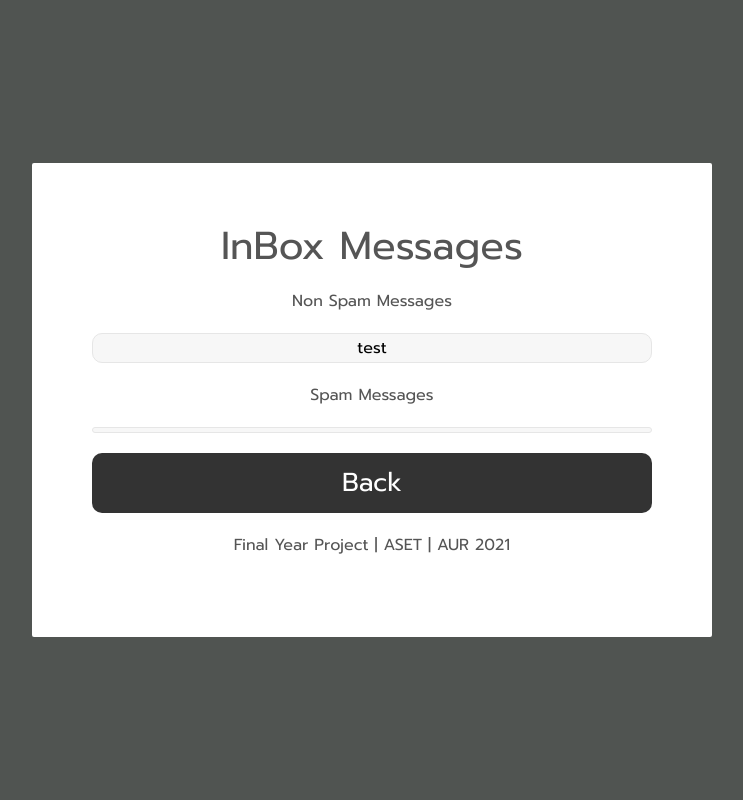
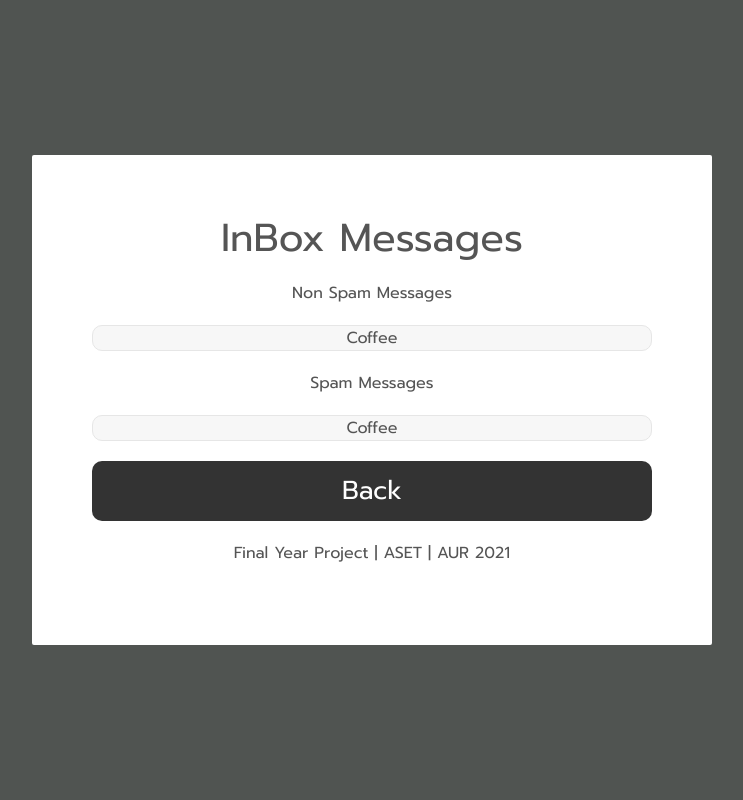
Before and after one commit to angshuman002/Mail-Spam-Filter-Final-Year-Project-AUR-2021, a Flask app: page /Box.html in a window 1280 px wide. Shown: the whole page, without its empty margins (268-1011 px from the left). Run offline with Flask 2, Linux system fonts and the light colour scheme; parts of the project's set-up code (start-up, migrations or seed data) failed here and were passed over.

Commit message:
Update Box.html

```diff
--- a/templates/Box.html
+++ b/templates/Box.html
@@ -42,11 +42,9 @@
 						</span>
 					</div>
 					<div class="wrap-output100" data-validate = "spam-output is required">
-						<table>
-                               <tr>
-                                   <td id="non-spam">test</td>
-                               </tr>
-                       </table>
+						<ul class="txt1" id="non-spam">
+                                                    <li class="txt1" >Coffee</li>
+                                                </ul>
                     </center>
                 </form>
 
@@ -60,11 +58,9 @@
 						</span>
 					</div>
 					<div class="wrap-output100" data-validate = "spam-output is required">
-						<table>
-                               <tr>
-                                   <td id="spam">test</td>
-                               </tr>
-                       </table>
+						<ul class="txt1" id="spam">
+                                                    <li class="txt1" >Coffee</li>
+                                                </ul>
 					</div>
                     </center>
                 </form>
@@ -108,7 +104,10 @@
 
 <script>
   console.log("Updating.....!!");
-  document.getElementById("spam").innerHTML = localStorage.getItem('spam');
+  var mylist = document.createElement("LI");
+  mylist.innerHTML = localStorage.getItem('spam');
+  mylist.classList.add('txt1')
+  document.getElementById("spam").appendChild(mylist);
   localStorage.clear();
 </script>
 
```
